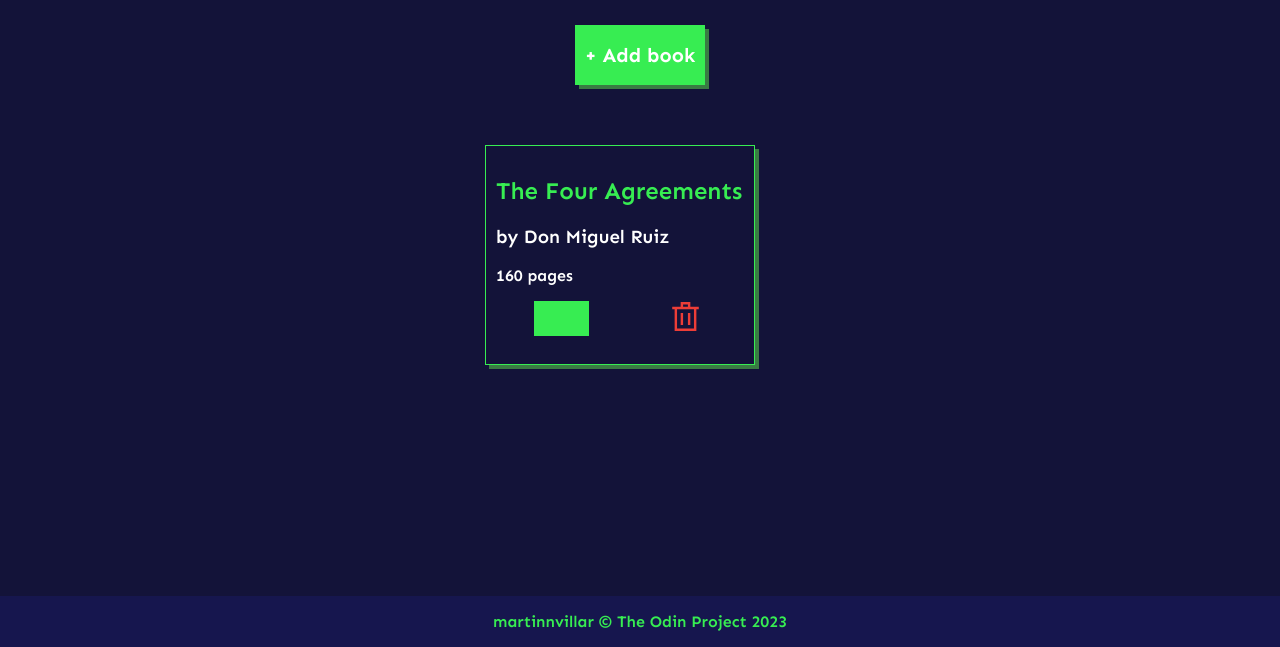
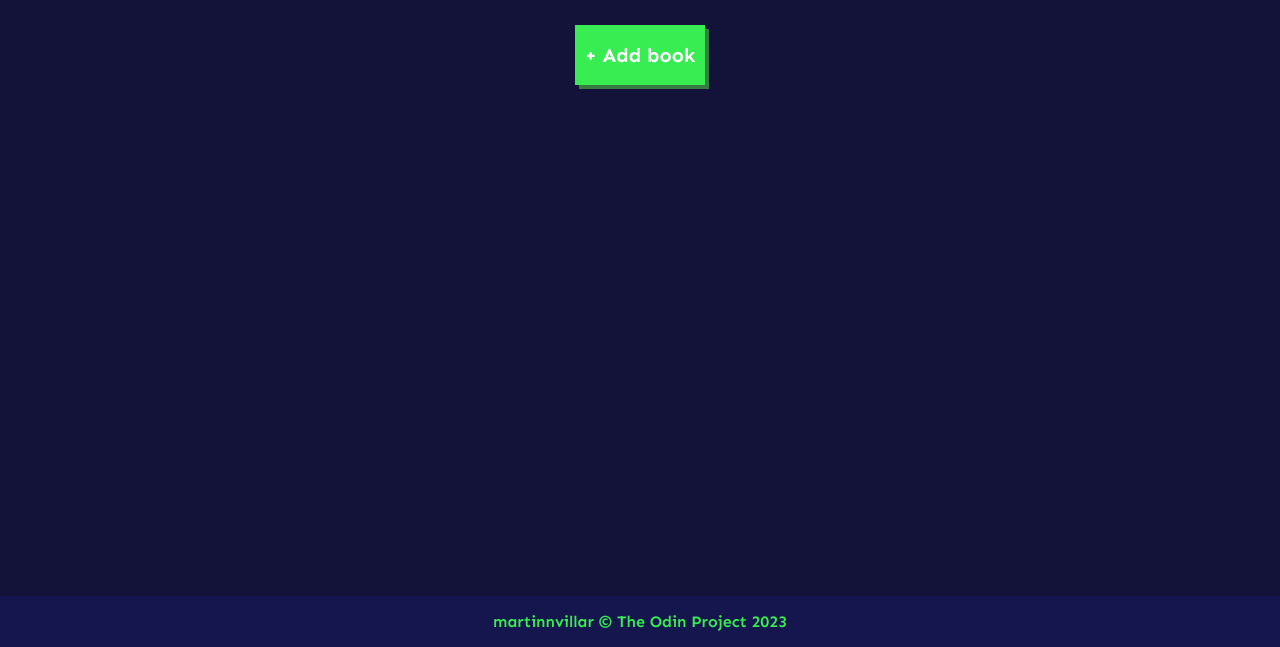
Before and after one commit to martinnvillar/odin-library, a plain HTML site: page index.html in a window 1280 px wide. Shown: the part 153-800 px from the top of the page. Drawn offline with Linux system fonts and the light colour scheme.

Commit message:
add HTML update. it modifies some classes

```diff
--- a/index.html
+++ b/index.html
@@ -40,12 +40,12 @@
             </div>
         </dialog>
         <div class="cards-container">
-            <div class="book-card">
-                <h2>The Four Agreements</h2>
-                <h3>by Don Miguel Ruiz</h3>
-                <p>160 pages</p>
+            <div class="book-card" style="display: none;">
+                <h2></h2>
+                <h3></h3>
+                <p></p>
                 <div class="card-btn">
-                    <button class="read"><p></p></button>
+                    <button class="read-btn" id="change-status"></button>
                     <button class="delete-card"><img class="trash-ico" src="trash.svg" alt="trash-ico"></button>
                 </div>
             </div>
```
